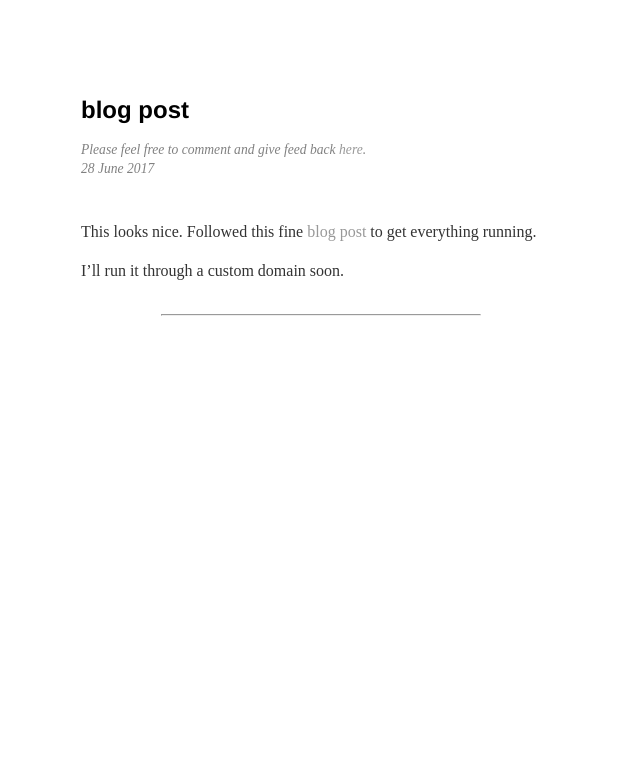
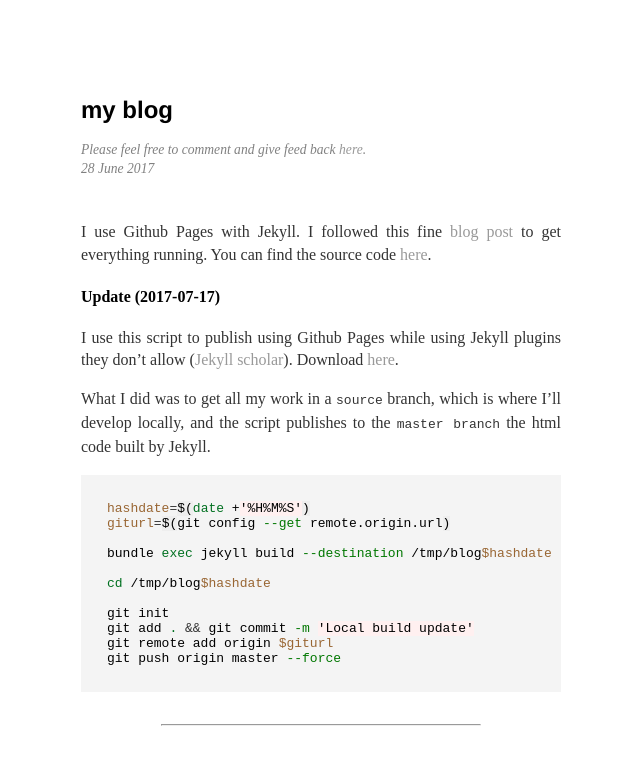
Before and after one commit to theo-m/theo-m.github.io, a Jekyll site: the page built from _posts/2017-06-28-hello.md, in a window 1280 px wide. Shown: the top 765 px of the page, without its empty margins (319-959 px from the left). Built offline with Jekyll 4.4.1, drawn with Linux system fonts in a browser that asks for light colours.

````diff
--- a/_posts/2017-06-28-hello.md
+++ b/_posts/2017-06-28-hello.md
@@ -1,11 +1,30 @@
 ---
 layout: post
-title: "blog post"
+title: "my blog"
 date: 2017-06-28
 ---
 
-This looks nice. Followed this fine [blog post](http://jmcglone.com/guides/github-pages/) to get everything running.
+I use Github Pages with Jekyll. I followed this fine [blog post](http://jmcglone.com/guides/github-pages/) to get everything running. You can find the source code [here](https://github.com/theo-m/theo-m.github.io/tree/source).
 
-I'll run it through a custom domain soon.
+#### Update (2017-07-17)
+
+I use this script to publish using Github Pages while using Jekyll plugins they don't allow ([Jekyll scholar](https://github.com/inukshuk/jekyll-scholar)). Download [here](/publish).
+
+What I did was to get all my work in a `source` branch, which is where I'll develop locally, and the script publishes to the `master branch` the html code built by Jekyll.
+
+
+```bash
+hashdate=$(date +'%H%M%S')
+giturl=$(git config --get remote.origin.url)
+
+bundle exec jekyll build --destination /tmp/blog$hashdate
+
+cd /tmp/blog$hashdate
+
+git init
+git add . && git commit -m 'Local build update'
+git remote add origin $giturl
+git push origin master --force
+```
 
 ---
````
